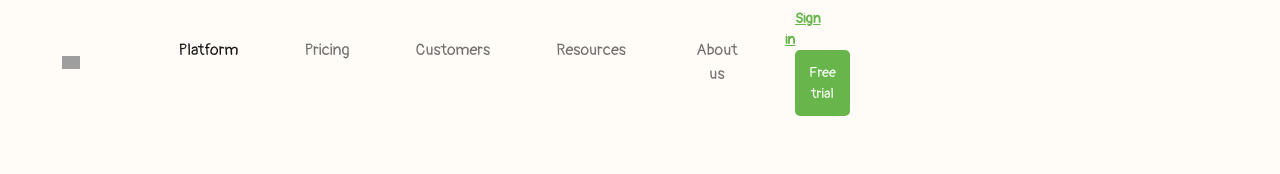
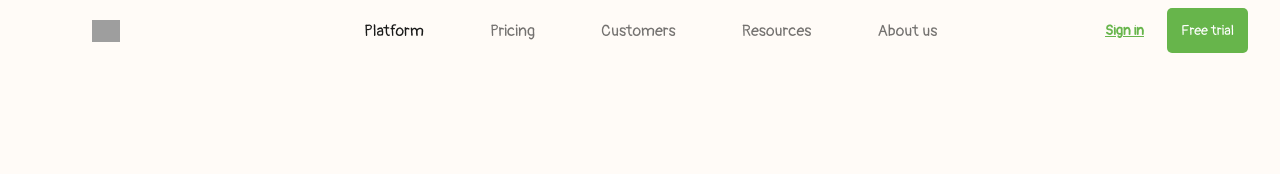
Before and after one commit to francovegao/fase1bedu, a plain HTML site: page index.html in a window 1280 px wide. Shown: the top 174 px of the page. Drawn offline with nearby package versions, Linux system fonts and the light colour scheme; grey boxes are pictures that could not be loaded.

Commit message:
se corrige nav bar a sticky y completa con bootstrap

```diff
--- a/index.html
+++ b/index.html
@@ -39,7 +39,7 @@
         </header>
         </section> -->
 
-        <nav class="navbar navbar-expand-lg navbar-light" style="background-color: #fffbf7;">
+        <nav class="navbar fixed-top navbar-expand-lg navbar-light" style="background-color: #fffbf7;">
             <div class="container-fluid">
               <a class="navbar-brand logo" href="#">
                 <img src="https://getmatcha.com/wp-content/uploads/2020/01/Icon-green.png" alt="Matcha logo" />
--- a/styles.css
+++ b/styles.css
@@ -59,15 +59,7 @@ li{
     width: 15%;
 }
 
-/*.navbar-brand{
-    width: 15%;
-}
-.navbar-brand > img{
-    width: 15%;
-}*/
-
 .navbar{
-    width: 70%;
     text-align: center;
     color: #025157;
     font-weight: 500;
@@ -75,7 +67,6 @@ li{
 }
 
 .actions{
-    width: 15%;
     text-align: right;
     font-size: 14px;
     font-weight: 600;
```
